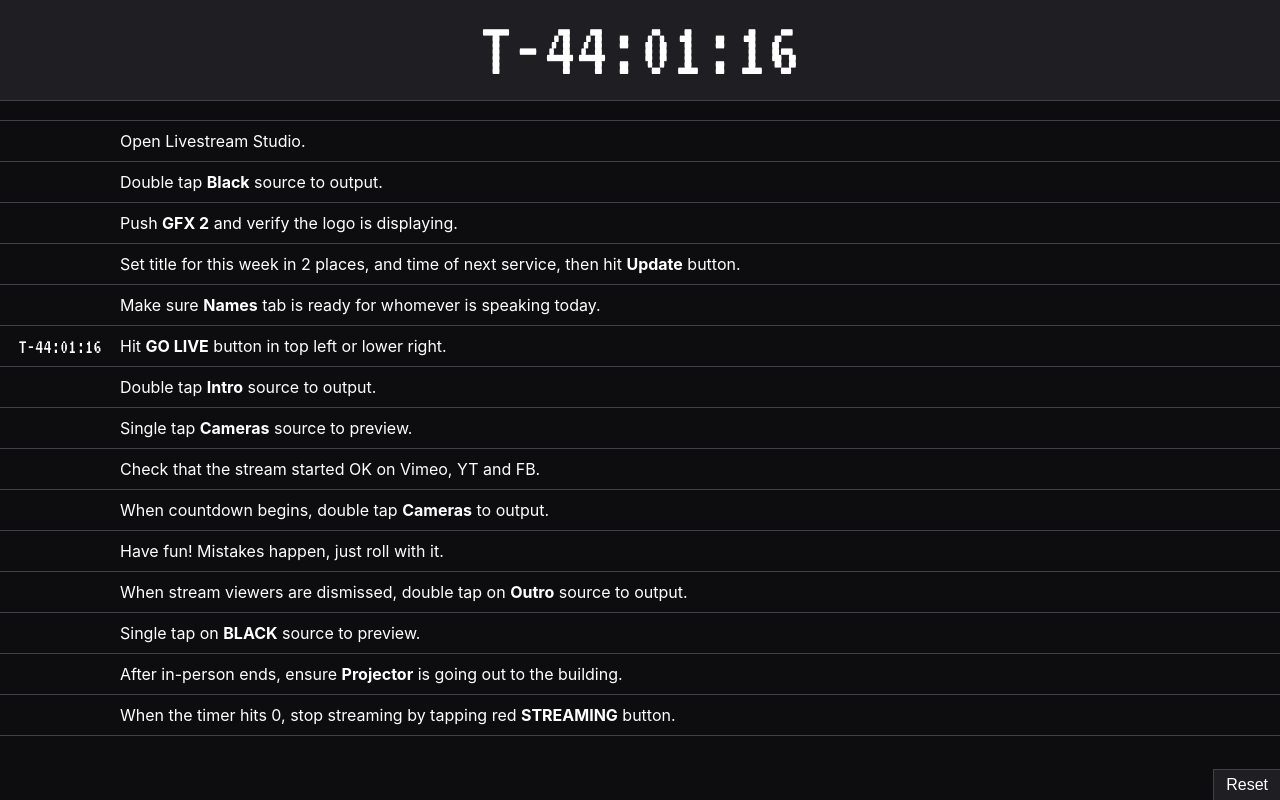
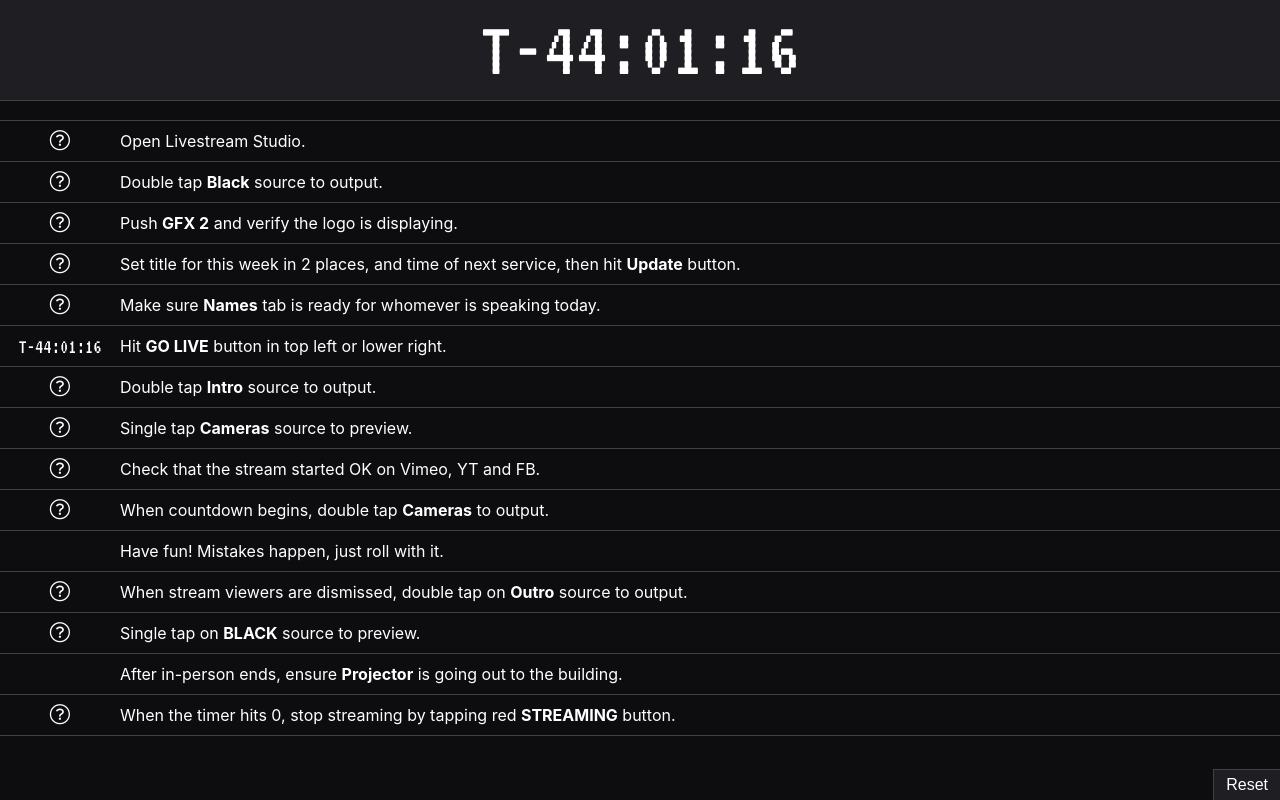
Before and after one commit to dawsontoth/timeline, a React (Create React App) app in the folder control/: page / in a window 1280 px wide. Built offline with nearby package versions, Linux system fonts and the light colour scheme.

Commit message:
feat: Allow opening help images

```diff
--- a/control/src/components/item.tsx
+++ b/control/src/components/item.tsx
@@ -30,8 +30,18 @@ export function Item({ item }: { item: IItem }) {
       onClick={ item.toggleCompleted }
     >
       <div className="item-status">
-        { !completed && delta }
-        { completed && <i className="fal fa-check-circle" /> }
+        { completed
+          ? <i className="fal fa-check-circle" />
+          : delta
+            ? delta
+            : item.image
+              ? <a
+                className="fal fa-question-circle item-image"
+                target="_blank"
+                href={ item.image }
+              />
+              : undefined
+        }
       </div>
       <div className="message"
            dangerouslySetInnerHTML={ { __html: item.message } } />
--- a/control/src/components/items.ts
+++ b/control/src/components/items.ts
@@ -3,6 +3,7 @@ import { atMinutesToDiff, formatMilliseconds } from './time';
 
 export interface IItem {
   message: string;
+  image?: string;
   atMinutes?: number;
   afterMinutes?: number;
 
--- a/control/src/components/timeline.scss
+++ b/control/src/components/timeline.scss
@@ -25,6 +25,21 @@
 		font-size: 1.3em;
 	}
 
+	.item-image {
+		display: flex;
+		align-items: center;
+		justify-content: center;
+		width: 100%;
+		height: 100%;
+		cursor: help;
+		color: inherit;
+		text-decoration: none;
+
+		&:hover {
+			color: $color-preview;
+		}
+	}
+
 	.message {
 		padding: $gutter/2 $gutter $gutter/2 0;
 		flex: 1;
```
